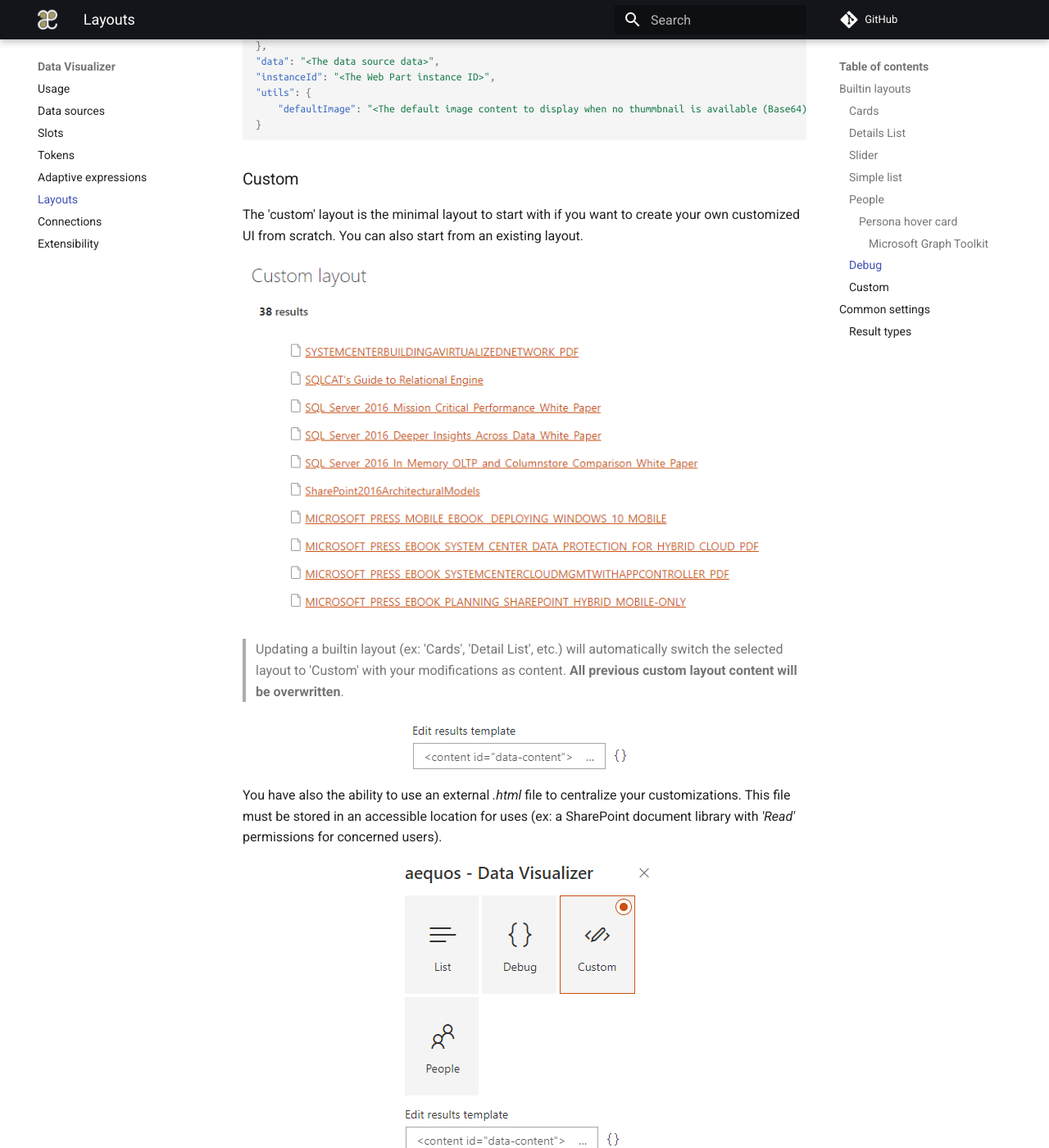
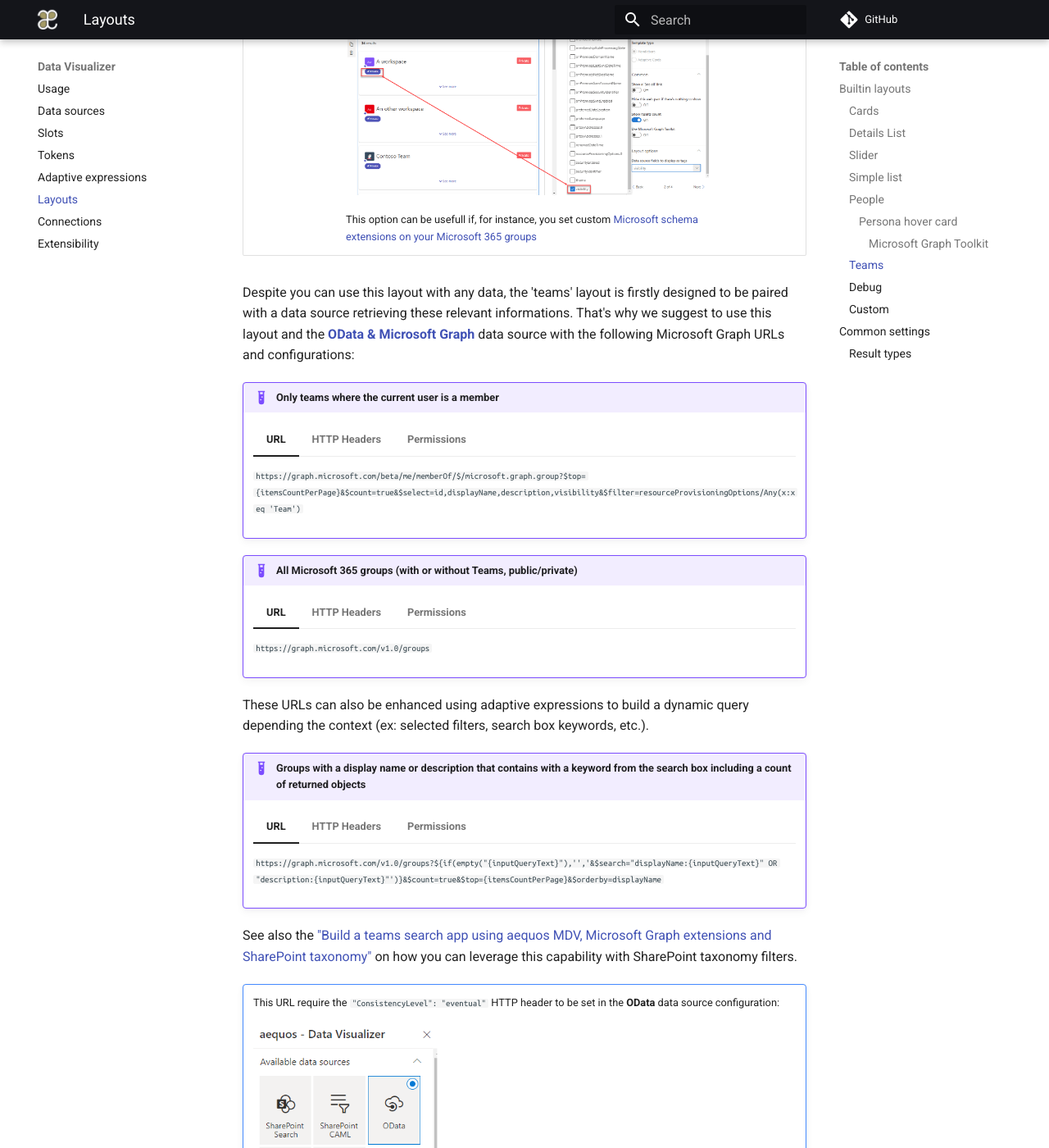
Before and after one commit to aequos-solutions/modern-data-visualizer, an MkDocs documentation site: the page built from docs/usage/data-visualizer/layouts/index.md, in a window 1280 px wide and 1400 px high, scrolled down 10727 px. Shown: the whole window at 82% size. Built offline with MkDocs 1.6.1 and Material for MkDocs 9.7.7, drawn with Linux system fonts in a browser that asks for light colours; comment, search, counter and statistics services are not loaded; some of the changed text lies outside the part shown.

Commit message:
- Updated to mkdocs + material UI latest + updated Teams layout documentation

````diff
--- a/docs/usage/data-visualizer/layouts/index.md
+++ b/docs/usage/data-visualizer/layouts/index.md
@@ -25,6 +25,10 @@ By default, the following layouts are provided:
 ### People
 
 {!usage/data-visualizer/layouts/people.md!}
+
+### Teams
+
+{!usage/data-visualizer/layouts/teams.md!}
 
 ### Debug
 
--- /dev/null
+++ b/docs/usage/data-visualizer/layouts/teams.md
@@ -0,0 +1,84 @@
+The **Teams** layout can be used to display information about Microsoft Teams teams and Microsoft 365 groups:
+
+!["Teams Layout - Overview"](../../../assets/webparts/data_visualizer/layouts/teams/teams_layout.png){: .center}
+
+| Setting | Description | Default value
+| ------- |---------------- | ---------- |
+| Data source fields | The data source to display as tags. The order you select fields will determine the display order.<br>!["Teams Layout - Tags"](../../../assets/webparts/data_visualizer/layouts/teams/teams_layout_tags.png){: .center} <br> This option can be usefull if, for instance, you set custom [Microsoft schema extensions on your Microsoft 365 groups](https://docs.microsoft.com/en-us/graph/extensibility-schema-groups)  | None
+
+Despite you can use this layout with any data, the 'teams' layout is firstly designed to be paired with a data source retrieving these relevant informations. That's why we suggest to use this layout and the [**OData & Microsoft Graph**](../data-sources/odata.md) data source with the following Microsoft Graph URLs and configurations:
+
+!!! example "Only teams where the current user is a member"
+	=== "URL"
+
+		`https://graph.microsoft.com/beta/me/memberOf/$/microsoft.graph.group?$top={itemsCountPerPage}&$count=true&$select=id,displayName,description,visibility&$filter=resourceProvisioningOptions/Any(x:x eq 'Team')`
+
+	=== "HTTP Headers"
+		```json
+		{
+			"Content-Type": "application/json;odata=verbose",
+			"Accept": "application/json",
+			"ConsistencyLevel": "eventual"
+		}
+		```
+
+	=== "Permissions"
+		- _User.Read_
+		- _GroupMember.Read.All_ (to list owners and members in the team panel)
+		- _Channel.ReadBasic.All_ (to list channels in the team panel)
+
+!!! example "All Microsoft 365 groups (with or without Teams, public/private)"
+	=== "URL"
+
+		`https://graph.microsoft.com/v1.0/groups`
+
+	=== "HTTP Headers"
+		```json
+		{
+			"Content-Type": "application/json;odata=verbose",
+			"Accept": "application/json",
+			"ConsistencyLevel": "eventual"
+		}
+		```
+
+	=== "Permissions"
+		- _GroupRead.All_
+		- _GroupMember.Read.All_ (to list owners and members in the team panel)
+		- _Channel.ReadBasic.All_ (to list channels in the team panel)
+
+
+These URLs can also be enhanced using adaptive expressions to build a dynamic query depending the context (ex: selected filters, search box keywords, etc.).
+
+!!! example "Groups with a display name or description that contains with a keyword from the search box including a count of returned objects"
+	=== "URL"
+
+		`https://graph.microsoft.com/v1.0/groups?${if(empty("{inputQueryText}"),'','&$search="displayName:{inputQueryText}" OR "description:{inputQueryText}"')}&$count=true&$top={itemsCountPerPage}&$orderby=displayName`
+
+	=== "HTTP Headers"
+		```json
+		{
+			"Content-Type": "application/json;odata=verbose",
+			"Accept": "application/json",
+			"ConsistencyLevel": "eventual"
+		}
+		```
+	=== "Permissions"
+		- _GroupRead.All_
+		- _GroupMember.Read.All_ (to list owners and members in the team panel)
+		- _Channel.ReadBasic.All_ (to list channels in the team panel)
+
+See also the ["Build a teams search app using aequos MDV, Microsoft Graph extensions and SharePoint taxonomy"]() on how you can leverage this capability with SharePoint taxonomy filters.
+
+!!! important ""
+    This URL require the `"ConsistencyLevel": "eventual"` HTTP header to be set in the **OData** data source configuration:
+
+    !["Teams Layout - OData HTTP headers"](../../../assets/webparts/data_visualizer/layouts/teams/odata_header_set.png){: .center}
+
+This layout uses the following data source slots by defaut:
+
+!["Teams Layout - Default slots"](../../../assets/webparts/data_visualizer/layouts/teams/teams_layout_slots.png){: .center}
+
+| Setting | Description | Default value
+| ------- |---------------- | ---------- |
+| `TeamId` | The Microsoft 365 or Microsoft Teams team id. This information is used by the layout to get additional information about the team (ex: channels, member, owners)  | `id`
+| `TeamVisibility` | The team visiblity (public/private). Leave this field empty if you don't want to display visibility | `visiblity`
--- a/mkdocs.yml
+++ b/mkdocs.yml
@@ -1,4 +1,6 @@
 site_name: aequos Modern Data Visualizer solution for SharePoint Online
+site_url: ''
+use_directory_urls: false
 nav:
   - Getting Started:
     - Introduction: index.md
@@ -38,14 +40,19 @@ theme:
   name: 'material'
   palette:
     primary: 'black'
-  feature:
-    tabs: true
-  logo: 'assets/aequos_logo.png'
+  features:
+    - navigation.tabs
+    - instant
   font:
     code: 'Ubuntu Mono'
+  logo: 'assets/aequos_logo.png'
+  icon:
+    logo: material/cloud
 extra_css:
   - 'assets/extra.css'
 markdown_extensions:
+  - pymdownx.tabbed
+  - pymdownx.superfences
   - attr_list
   - admonition
   - codehilite:
@@ -56,9 +63,9 @@ markdown_extensions:
           base_path: docs
 extra:
   social:
-    - type: 'twitter'
+    - icon: fontawesome/brands/twitter
       link: 'https://twitter.com/aequos_ca'
-    - type: 'link'
+    - icon: fontawesome/brands/twitter
       link: 'www.aequos.ca'
 repo_url: https://github.com/aequos-solutions/aequos.github.io
 edit_uri: blob/master/docs
````
Also changed, not shown: docs/usage/data-visualizer/slots.md (+2 -0 lines), assets/aequos_logo_noir.png (deleted), docs/assets/webparts/data_visualizer/layouts/teams/odata_header_set.png (added), docs/assets/webparts/data_visualizer/layouts/teams/teams_layout.png (added), docs/assets/webparts/data_visualizer/layouts/teams/teams_layout_slots.png (added), docs/assets/webparts/data_visualizer/layouts/teams/teams_layout_tags.png (added).
